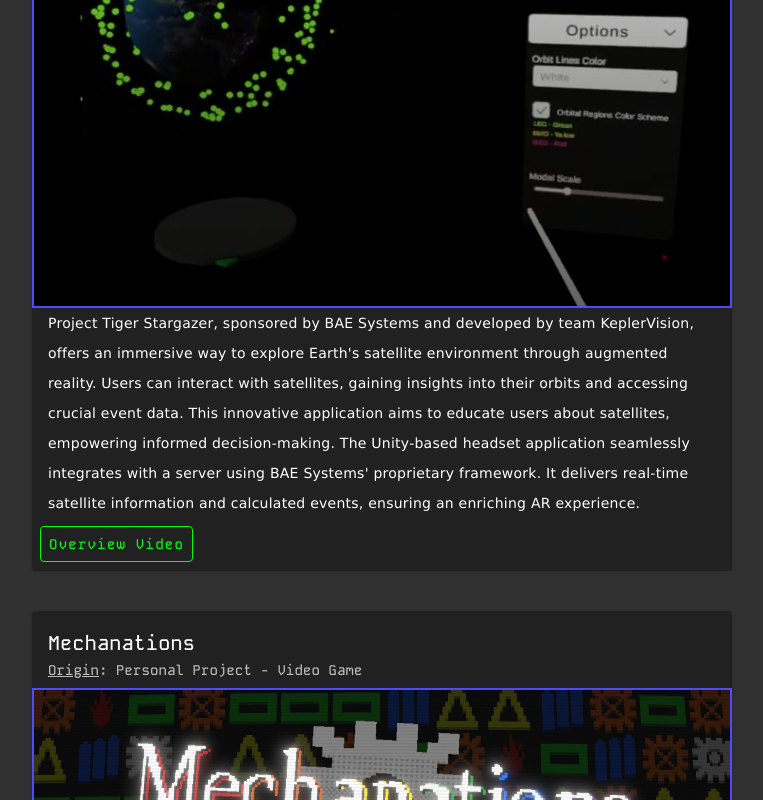
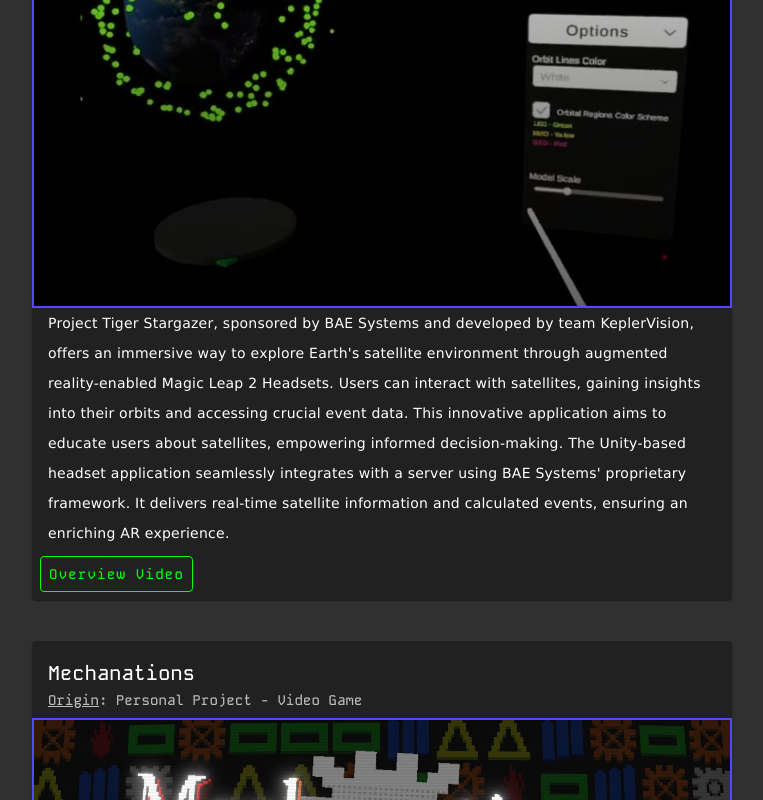
Before and after one commit to isaacpost/ijp-website, an Angular app in the folder angular-ijp-website/: page /contact in a window 1280 px wide. Shown: the part 2364-3164 px from the top of the page, without its empty margins (258-1021 px from the left). Built offline with nearby package versions, Linux system fonts and the light colour scheme.

Commit message:
Changed a small thing

```diff
--- a/angular-ijp-website/src/app/projects/projects.component.ts
+++ b/angular-ijp-website/src/app/projects/projects.component.ts
@@ -74,7 +74,8 @@
                 description: `
                     Project Tiger Stargazer, sponsored by BAE Systems and developed by team KeplerVision,
                     offers an immersive way to explore Earth's satellite environment through augmented
-                    reality. Users can interact with satellites, gaining insights into their orbits and
+                    reality-enabled Magic Leap 2 Headsets. Users can interact with satellites, gaining
+                    insights into their orbits and
                     accessing crucial event data. This innovative application aims to educate users about
                     satellites, empowering informed decision-making. The Unity-based headset application
                     seamlessly integrates with a server using BAE Systems' proprietary framework. It delivers
```
